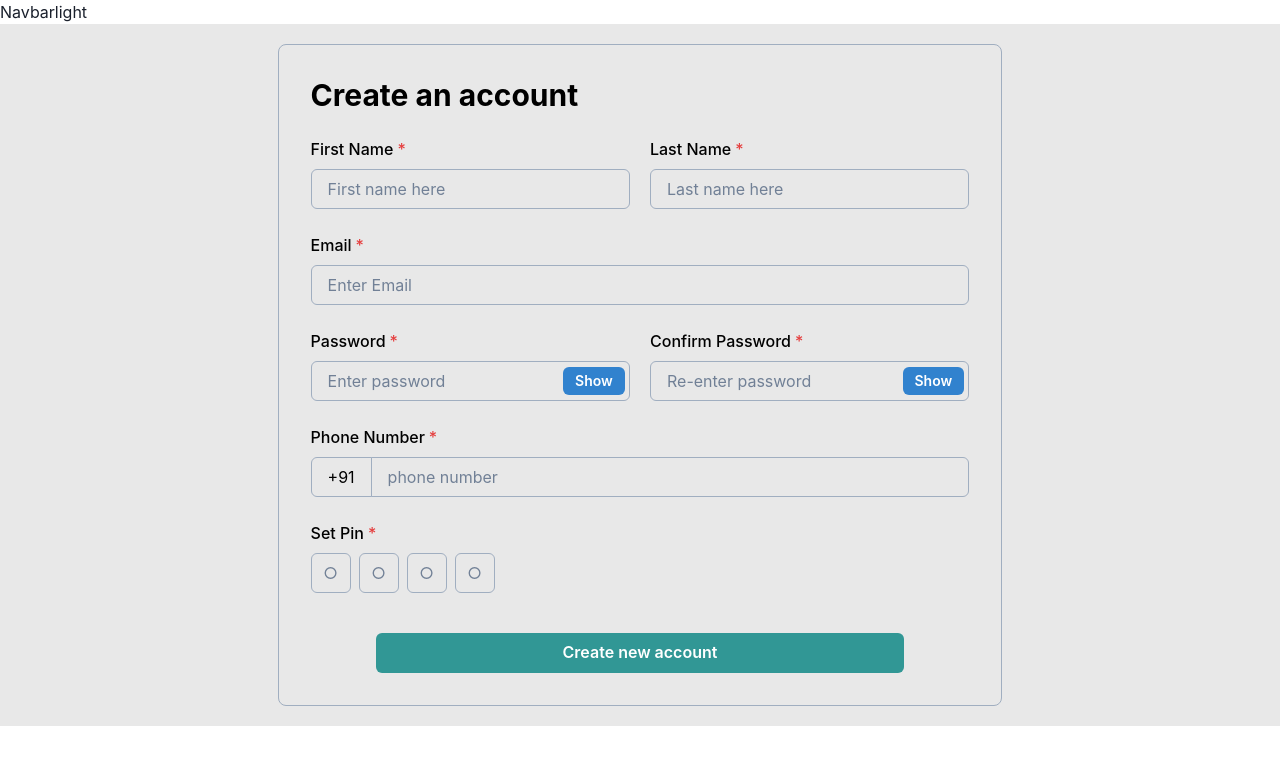
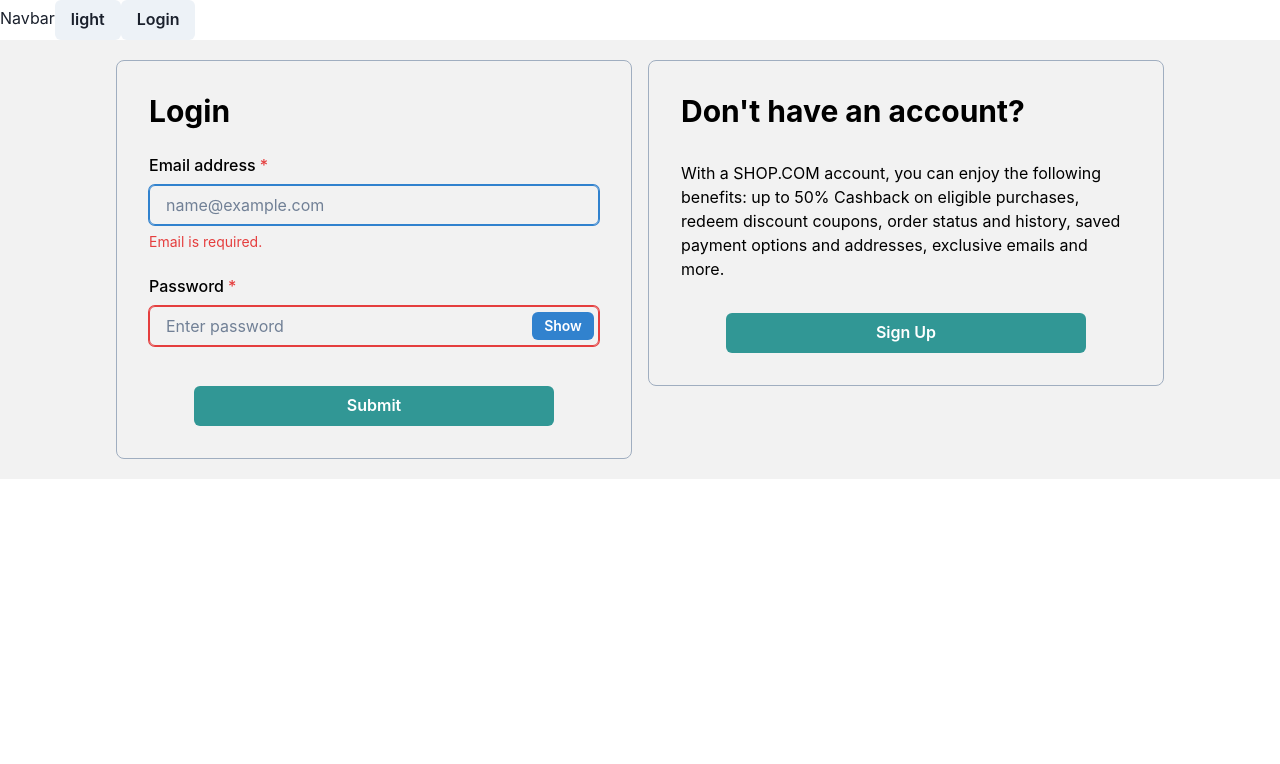
Before and after one commit to pratikderepatil/Shop, a React (Create React App) app: page /signup in a window 1280 px wide. Shown: the top 764 px of the page. Built offline with nearby package versions, Linux system fonts and the light colour scheme.

Commit message:
authContext Complete

```diff
--- a/src/App.js
+++ b/src/App.js
@@ -1,12 +1,12 @@
 import "./App.css";
-import Signup from "../src/Components/Signup";
+import Login from "../src/Components/Login";
 import Navbar from "./Components/Navbar";
 
 function App() {
 	return (
 		<>
 			<Navbar />
-			<Signup />
+			<Login />
 		</>
 	);
 }
--- /dev/null
+++ b/src/Components/ApiCall.jsx
@@ -0,0 +1,3 @@
+import axios from "axios";
+
+axios.get("")
--- a/src/Components/Login.jsx
+++ b/src/Components/Login.jsx
@@ -3,6 +3,7 @@ import {
 	Button,
 	Center,
 	Container,
+	Flex,
 	FormControl,
 	FormErrorMessage,
 	FormHelperText,
@@ -13,14 +14,17 @@ import {
 	Input,
 	InputGroup,
 	InputRightElement,
-	Spacer,
 	Text,
 } from "@chakra-ui/react";
+import axios from "axios";
 import React, { useContext, useEffect, useRef, useState } from "react";
+import { AuthContext } from "../Context/AuthContext/AuthContext";
 import { Theme } from "../Context/ThemeContext";
+import * as actions from "../Context/AuthContext/actions";
 
 const Login = () => {
 	const { theme } = useContext(Theme);
+	const { dispatch } = useContext(AuthContext);
 	const [email, setEmail] = useState("");
 	const [password, setPassword] = useState("");
 
@@ -35,7 +39,20 @@ const Login = () => {
 
 	const handleSubmit = (e) => {
 		e.preventDefault();
-		console.log(password, email);
+		dispatch(actions.LOGIN_LOADING());
+		axios({
+			method: "GET",
+			url: `https://kphxpz.sse.codesandbox.io/users`,
+			params: { email: email, password: password },
+		})
+			.then((res) => {
+				console.log(res.data[0]);
+				dispatch(actions.LOGIN_SUCCESS(res.data[0]));
+			})
+			.catch((err) => {
+				console.log(err);
+				dispatch(actions.LOGIN_FAILURE(err));
+			});
 	};
 	return (
 		<div className={theme === "light" ? "light" : "dark"}>
@@ -119,20 +136,21 @@ const Login = () => {
 							</form>
 						</Box>
 					</GridItem>
-					<GridItem
-						rowSpan={1}
-						borderWidth="1px"
-						borderRadius="lg"
-						borderColor="gray.400"
-						p="8"
-					>
-						<Grid gap={"4"}>
+					<GridItem>
+						<Flex
+							direction={"column"}
+							justify={"space-evenly"}
+							borderWidth="1px"
+							borderRadius="lg"
+							gap={8}
+							p="8"
+							borderColor="gray.400"
+						>
 							<GridItem>
 								<Heading as="h1" size="lg">
 									Don't have an account?
 								</Heading>
 							</GridItem>
-							<Spacer />
 							<GridItem>
 								<Text>
 									With a SHOP.COM account, you can enjoy the following benefits:
@@ -141,7 +159,6 @@ const Login = () => {
 									addresses, exclusive emails and more.
 								</Text>
 							</GridItem>
-							<Spacer />
 							<GridItem>
 								<Center>
 									<Button colorScheme={"teal"} w={"80%"}>
@@ -149,7 +166,7 @@ const Login = () => {
 									</Button>
 								</Center>
 							</GridItem>
-						</Grid>
+						</Flex>
 					</GridItem>
 				</Grid>
 			</Container>
--- a/src/Components/Navbar.jsx
+++ b/src/Components/Navbar.jsx
@@ -1,15 +1,19 @@
+import { Button } from "@chakra-ui/react";
 import React, { useContext } from "react";
+import { AuthContext } from "../Context/AuthContext/AuthContext";
 import { Theme } from "../Context/ThemeContext";
 
 const Navbar = () => {
 	const { theme, toggleTheme } = useContext(Theme);
 
+	const { state } = useContext(AuthContext);
 	return (
 		<div>
 			Navbar
-			<button onClick={toggleTheme}>
+			<Button onClick={toggleTheme}>
 				{theme === "light" ? "light" : "dark"}
-			</button>
+			</Button>
+			<Button>{state.isAuth ? "Logout" : "Login"}</Button>
 		</div>
 	);
 };
--- /dev/null
+++ b/src/Context/AuthContext/AuthContext.jsx
@@ -0,0 +1,23 @@
+import { createContext, useReducer } from "react";
+import { reducer } from "./reducer";
+
+export const AuthContext = createContext();
+
+const initState = {
+	isLoading: false,
+	isError: false,
+	data: {},
+	isAuth: false,
+};
+
+const AuthContextProvider = ({ children }) => {
+	const [state, dispatch] = useReducer(reducer, initState);
+
+	return (
+		<AuthContext.Provider value={{ state, dispatch }}>
+			{children}
+		</AuthContext.Provider>
+	);
+};
+
+export default AuthContextProvider;
--- /dev/null
+++ b/src/Context/AuthContext/actions.js
@@ -0,0 +1,3 @@
+export const LOGIN_LOADING = "LOGIN_LOADING";
+export const LOGIN_FAILURE = "LOGIN_FAILURE";
+export const LOGIN_SUCCESS = "LOGIN_SUCCESS";
--- /dev/null
+++ b/src/Context/AuthContext/reducer.js
@@ -0,0 +1,30 @@
+export const reducer = (state, { type, payload }) => {
+	switch (type) {
+		case "LOGIN_LOADING": {
+			return {
+				isLoading: true,
+				isAuth: false,
+				data: {},
+				isError: false,
+			};
+		}
+		case "LOGIN_SUCCESS": {
+			return {
+				isLoading: false,
+				isAuth: true,
+				data: payload,
+				isError: false,
+			};
+		}
+		case "LOGIN_FAILURE": {
+			return {
+				isLoading: false,
+				isAuth: false,
+				data: {},
+				isError: true,
+			};
+		}
+		default:
+			return state;
+	}
+};
--- a/src/index.css
+++ b/src/index.css
@@ -14,7 +14,7 @@ code {
 
 .light {
 	color: black;
-	background-color: #e8e8e8;
+	background-color: #f2f2f2;
 	padding: 20px;
 }
 .dark {
--- a/src/index.js
+++ b/src/index.js
@@ -5,12 +5,15 @@ import App from "./App";
 import reportWebVitals from "./reportWebVitals";
 import { ChakraProvider } from "@chakra-ui/react";
 import ThemeContext from "./Context/ThemeContext";
+import AuthContextProvider from "./Context/AuthContext/AuthContext";
 
 const root = ReactDOM.createRoot(document.getElementById("root"));
 root.render(
 	<ChakraProvider>
 		<ThemeContext>
-			<App />
+			<AuthContextProvider>
+				<App />
+			</AuthContextProvider>
 		</ThemeContext>
 	</ChakraProvider>
 );
```
Also changed, not shown: src/Context/AuthContext.jsx (deleted, +0 -7 lines).
